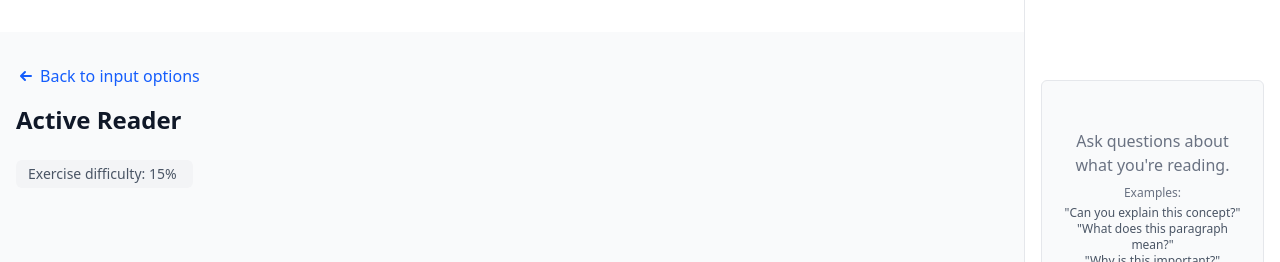
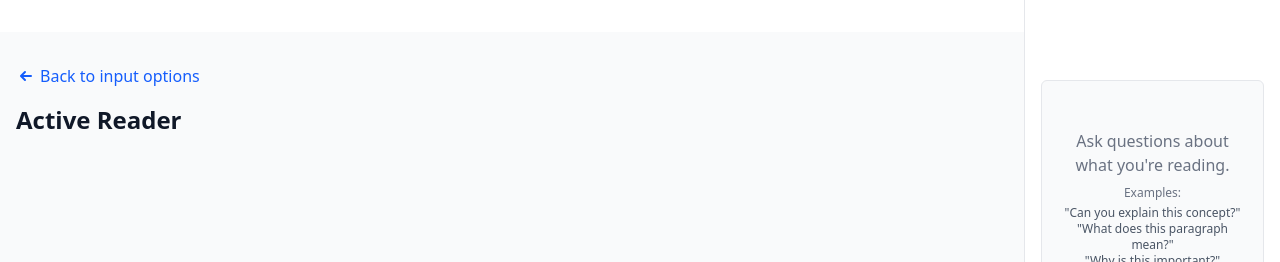
Before and after one commit to RohanAdwankar/active-read, a Next.js app: page / in a window 1280 px wide. Both pictures are taken after typing "Sample" into the empty fields and a click on the button "Create Exercise". Shown: the top 262 px of the page. Built offline with nearby package versions, Linux system fonts and the light colour scheme.

Commit message:
Remove the exercise difficulty

```diff
--- a/components/learn.tsx
+++ b/components/learn.tsx
@@ -79,13 +79,6 @@ export default function Learn({ processedText, onBack, settings, pageTitle }: Le
           </div>
 
           <h2 className="text-2xl font-bold mb-6">{ (pageTitle) ? pageTitle : "Active Reading" }</h2>
-
-          {settings && (
-            <div className="inline-block bg-gray-100 rounded-md px-3 py-1 text-sm text-gray-600 mb-6 select-none">
-              Exercise difficulty: <span className="font-medium">{settings.blankFrequency}%</span>
-              <span className="ml-1 text-xs text-gray-500"></span>
-            </div>
-          )}
 
           {paragraphs.map((paragraph, index) => (
             <div key={index} className="mb-10">
```
